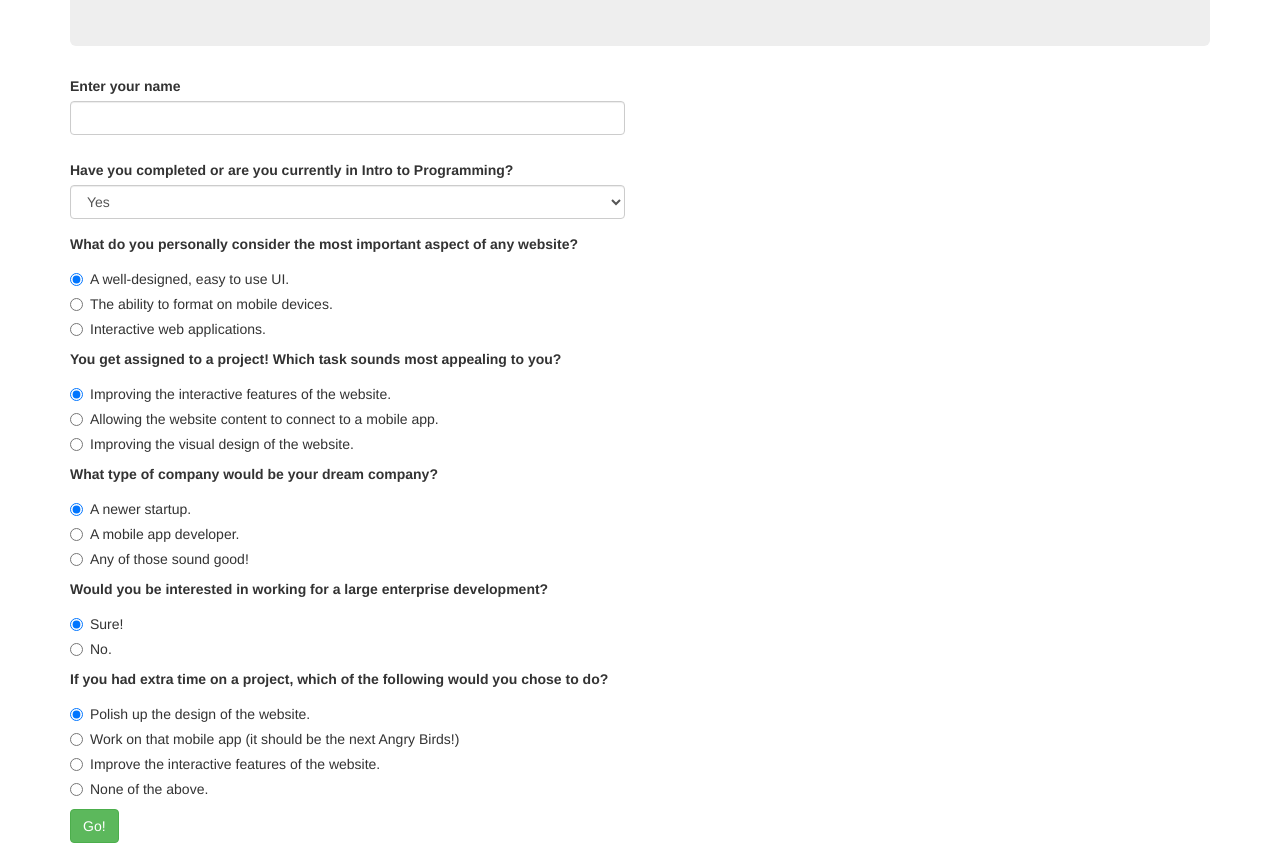
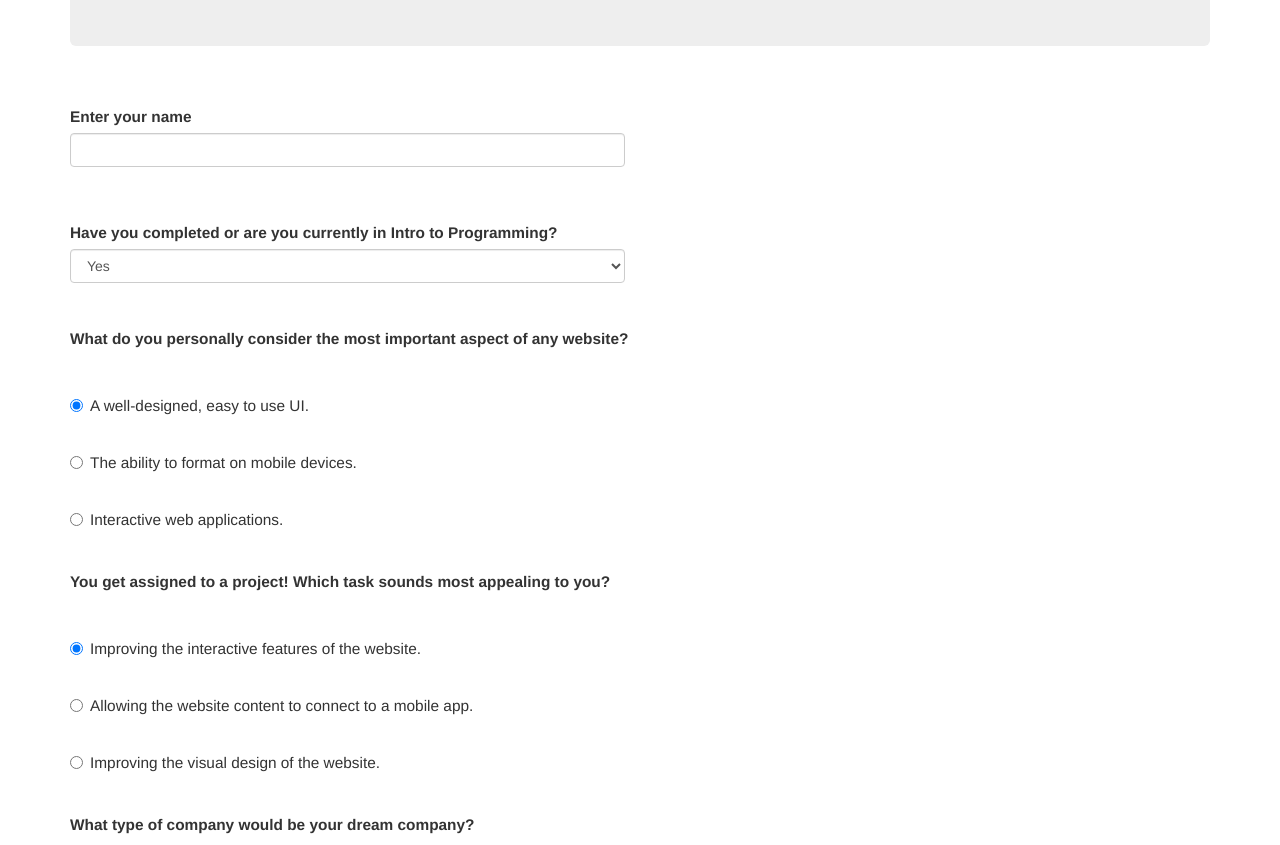
Before and after one commit to kjohnston1149/trackSuggester, a plain HTML site: page index.html in a window 1280 px wide. Shown: the part 110-955 px from the top of the page. Drawn offline with Linux system fonts and the light colour scheme.

```diff
--- a/css/styles.css
+++ b/css/styles.css
@@ -5,6 +5,19 @@
 img {
   height: auto;
   width: 555px;
+}
+
+label {
+  margin-top: 30px;
+  font-size: 1.1em
+}
+
+button {
+  margin: 15px;
+}
+
+.container{
+  margin-bottom: 20px;
 }
 
 .error {
@@ -15,6 +28,7 @@
 .jumbotron {
   text-align: center;
 }
+
 
 
 #cssDesign {
```
Also changed, not shown: img/roadFork.jpg (added), 1 other file.
